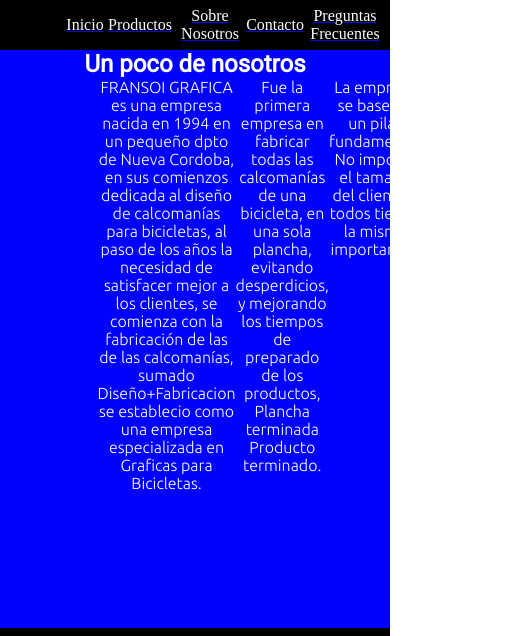
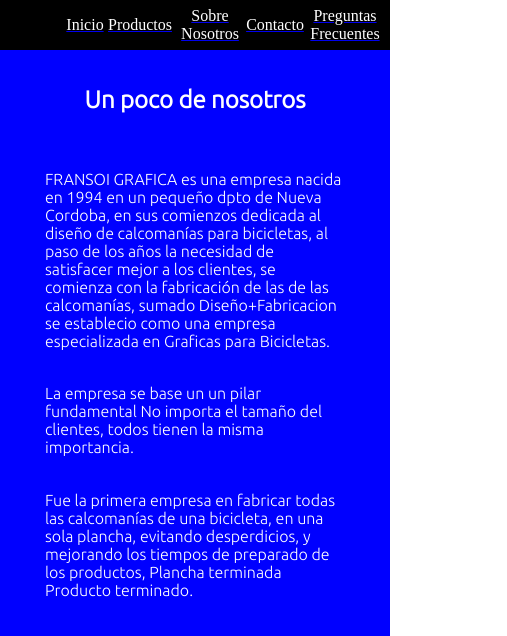
Before and after one commit to TomasFransoi/TomasFransoi, a plain HTML site: page html/sobrenosotros.html in a window 390 px wide. Shown: the top 636 px of the page, 507 px wide, since content can reach past the window. Drawn offline with Linux system fonts and the light colour scheme.

Commit message:
version-1.4

```diff
--- a/estilos.css
+++ b/estilos.css
@@ -148,23 +148,30 @@
     display: flex;
     align-items: center;
 }
-.pindex{
-    margin-left: 40%;
-    margin-right: 40%;
-    color: white;
+.sectionsobrenosotros{
+    display: grid;
+    grid-template-columns: 1fr 400px 400px 1fr ;
+    grid-template-rows: 100px 300px 300px 50px ;
+    grid-template-areas: "a c c b""a d e b""a f g b" ;
 }
-.articlesobrenosotros{
-    display: flex;
-    height: 550px;
-    width: 50%;
-    text-align: center;
-    margin-left: 25%;
-    margin-right: 25%;
-
+.h1sobrenosotros{
+    grid-area: c;
 }
-.psobrenosotros{
-    width: 500px;
+.psobrenosotros1{
     font-family: 'Ubuntu', sans-serif;
+    grid-area: d;
+}
+.psobrenosotros2{
+    font-family: 'Ubuntu', sans-serif;
+    grid-area: f;
+}
+.psobrenosotros3{
+    font-family: 'Ubuntu', sans-serif;
+    grid-area: e;
+}
+.psobrenosotros4{
+    font-family: 'Ubuntu', sans-serif;
+    grid-area: g;
 }
 .sectionproductos{
     display:grid;
@@ -204,23 +211,24 @@
 h3{
     font-family: 'Ubuntu', sans-serif;
 }
+.sectioncontacto{
+    display: grid;
+    grid-template-columns: 3fr 450px 3fr;
+    grid-template-rows: 500px 140px 500px ;
+    grid-template-areas: "a c b""a d b";
+}
+.h1contacto{
+    grid-area: c;
+}
 .formcontacto{
-    width: 300px;
+    width: 450px;
+}
+.articlecontacto{
+    grid-area: d;
 }
 input{
-    width: 300px;
+    width: 450px;
     margin: 2px;
-
-}
-.articlecontacto{
-    margin: 400px;
-    display: inline-block;
-    text-align: center;
-}
-.sectioncontacto{
-    display: flex;
-    flex-direction: column;
-    align-items: center;
 }
 .preguntasfrecuentes{
     display: grid;
@@ -408,6 +416,50 @@
     .imgproductos8{
         grid-area:k;
     }
+    .sectionsobrenosotros{
+        display: grid;
+        grid-template-columns: 1fr 350px 350px 1fr ;
+        grid-template-rows: 150px 220px 200px 80px ;
+        grid-template-areas: "a c c b""a d e b""a f g b" ;
+    }
+    .h1sobrenosotros{
+        grid-area: c;
+    }
+    .psobrenosotros1{
+        font-family: 'Ubuntu', sans-serif;
+        grid-area: d;
+    }
+    .psobrenosotros2{
+        font-family: 'Ubuntu', sans-serif;
+        grid-area: f;
+    }
+    .psobrenosotros3{
+        font-family: 'Ubuntu', sans-serif;
+        grid-area: e;
+    }
+    .psobrenosotros4{
+        font-family: 'Ubuntu', sans-serif;
+        grid-area: g;
+    }
+    .sectioncontacto{
+        display: grid;
+        grid-template-columns: 2fr 400px 2fr;
+        grid-template-rows: 450px 140px 450px ;
+        grid-template-areas: "a c b""a d b";
+    }
+    .h1contacto{
+        grid-area: c;
+    }
+    .formcontacto{
+        width: 400px;
+    }
+    .articlecontacto{
+        grid-area: d;
+    }
+    input{
+        width: 400px;
+        margin: 2px;
+    }
 }
 /* celular en horizontal y tablet en vertical */
 @media only screen and (max-width: 950px)
@@ -560,6 +612,52 @@
     }
     .imgproductos8{
         grid-area:k;
+    }
+    .sectionsobrenosotros{
+        display: grid;
+        grid-template-columns: 1fr 300px 300px 1fr ;
+        grid-template-rows: 150px 220px 200px 80px ;
+        grid-template-areas: "a c c b""a d e b""a f g b" ;
+        align-items: center;
+    }
+    .h1sobrenosotros{
+        grid-area: c;
+        font-family: 'Ubuntu', sans-serif;
+    }
+    .psobrenosotros1{
+        font-family: 'Ubuntu', sans-serif;
+        grid-area: d;
+    }
+    .psobrenosotros2{
+        font-family: 'Ubuntu', sans-serif;
+        grid-area: f;
+    }
+    .psobrenosotros3{
+        font-family: 'Ubuntu', sans-serif;
+        grid-area: e;
+    }
+    .psobrenosotros4{
+        font-family: 'Ubuntu', sans-serif;
+        grid-area: g;
+    }
+    .sectioncontacto{
+        display: grid;
+        grid-template-columns: 2fr 350px 2fr;
+        grid-template-rows: 450px 140px 450px ;
+        grid-template-areas: "a c b""a d b";
+    }
+    .h1contacto{
+        grid-area: c;
+    }
+    .formcontacto{
+        width: 350px;
+    }
+    .articlecontacto{
+        grid-area: d;
+    }
+    input{
+        width: 350px;
+        margin: 2px;
     }
 }
 /* este es el media para la pantalla de celular use 600px */
@@ -734,6 +832,50 @@
         grid-area:k;
         width: 200px;
         height: 200px;
+    }
+    .sectionsobrenosotros{
+        display: grid;
+        grid-template-columns: 1fr 300px 1fr ;
+        grid-template-rows: 100px 220px 100px 150px 200px 50px ;
+        grid-template-areas: "a c b""a d b""a e b""a f b""a g b" ;
+    }
+    .h1sobrenosotros{
+        grid-area: c;
+    }
+    .psobrenosotros1{
+        font-family: 'Ubuntu', sans-serif;
+        grid-area: d;
+    }
+    .psobrenosotros2{
+        font-family: 'Ubuntu', sans-serif;
+        grid-area: f;
+    }
+    .psobrenosotros3{
+        font-family: 'Ubuntu', sans-serif;
+        grid-area: e;
+    }
+    .psobrenosotros4{
+        font-family: 'Ubuntu', sans-serif;
+        grid-area: g;
+    }
+    .sectioncontacto{
+        display: grid;
+        grid-template-columns: 1fr 350px 1fr;
+        grid-template-rows: 450px 140px 450px ;
+        grid-template-areas: "a c b""a d b";
+    }
+    .h1contacto{
+        grid-area: c;
+    }
+    .formcontacto{
+        width: 350px;
+    }
+    .articlecontacto{
+        grid-area: d;
+    }
+    input{
+        width: 350px;
+        margin: 2px;
     }
 }
 /* este es el media para los telefonos mas chiquitos menos de 420px */
@@ -914,4 +1056,48 @@
         width: 180px;
         height: 180px;
     }
+    .sectionsobrenosotros{
+        display: grid;
+        grid-template-columns: 1fr 300px 1fr ;
+        grid-template-rows: 100px 220px 100px 150px 200px 50px ;
+        grid-template-areas: "a c b""a d b""a e b""a f b""a g b" ;
+    }
+    .h1sobrenosotros{
+        grid-area: c;
+    }
+    .psobrenosotros1{
+        font-family: 'Ubuntu', sans-serif;
+        grid-area: d;
+    }
+    .psobrenosotros2{
+        font-family: 'Ubuntu', sans-serif;
+        grid-area: f;
+    }
+    .psobrenosotros3{
+        font-family: 'Ubuntu', sans-serif;
+        grid-area: e;
+    }
+    .psobrenosotros4{
+        font-family: 'Ubuntu', sans-serif;
+        grid-area: g;
+    }
+    .sectioncontacto{
+        display: grid;
+        grid-template-columns: 1fr 300px 1fr;
+        grid-template-rows: 400px 140px 400px ;
+        grid-template-areas: "a c b""a d b";
+    }
+    .h1contacto{
+        grid-area: c;
+    }
+    .formcontacto{
+        width: 300px;
+    }
+    .articlecontacto{
+        grid-area: d;
+    }
+    input{
+        width: 300px;
+        margin: 2px;
+    }
 }
--- a/html/sobrenosotros.html
+++ b/html/sobrenosotros.html
@@ -24,22 +24,20 @@
 
 </header>
     <main>
-        <section>
-            <h1>Un poco de nosotros</h1>
-            <article class="articlesobrenosotros">
-                <p class="psobrenosotros">
+        <section class="sectionsobrenosotros">
+            <h1 class="h1sobrenosotros">Un poco de nosotros</h1>
+            <p class="psobrenosotros1">
                 FRANSOI GRAFICA es una empresa nacida en 1994 en un pequeño dpto de Nueva Cordoba,  en sus comienzos dedicada al diseño de calcomanías para bicicletas, al paso de los años la necesidad de satisfacer mejor a los clientes, se comienza con la fabricación de las de las calcomanías,  sumado Diseño+Fabricacion  se establecio como una empresa   especializada en Graficas para Bicicletas.
             </p>
-                <p class="psobrenosotros">
+            <p class="psobrenosotros2">
                 Fue la primera empresa en fabricar todas las calcomanías de una bicicleta, en una sola plancha, evitando desperdicios, y mejorando los tiempos de preparado de los productos, Plancha terminada Producto terminado.
             </p>
-                <P class="psobrenosotros">
+            <P class="psobrenosotros3">
                 La empresa se base un un pilar fundamental No importa el tamaño del clientes, todos tienen la misma importancia.
             </P>
-                <P class="psobrenosotros">
+            <P class="psobrenosotros4">
                 Hoy en dia Cuenta con una superficie de 25 m2  6 plotter de corte 1 guillotina  2 estaciones de diseño. Cubrimos las necesidad de bicicleterias y fabricas en todo el país,. Siempre con la misma vocación de mejorar sus productos, para mejorar sus ventas. Con una Capicidad de producion de 150000 calcomanias anuales.
             </P>
-            </article>
         </section>
     </main>
     <footer>
```
Also changed, not shown: html/contacto.html (+1 -1 lines), 1 other file. Lines whose indentation alone changed are shown as unchanged.
